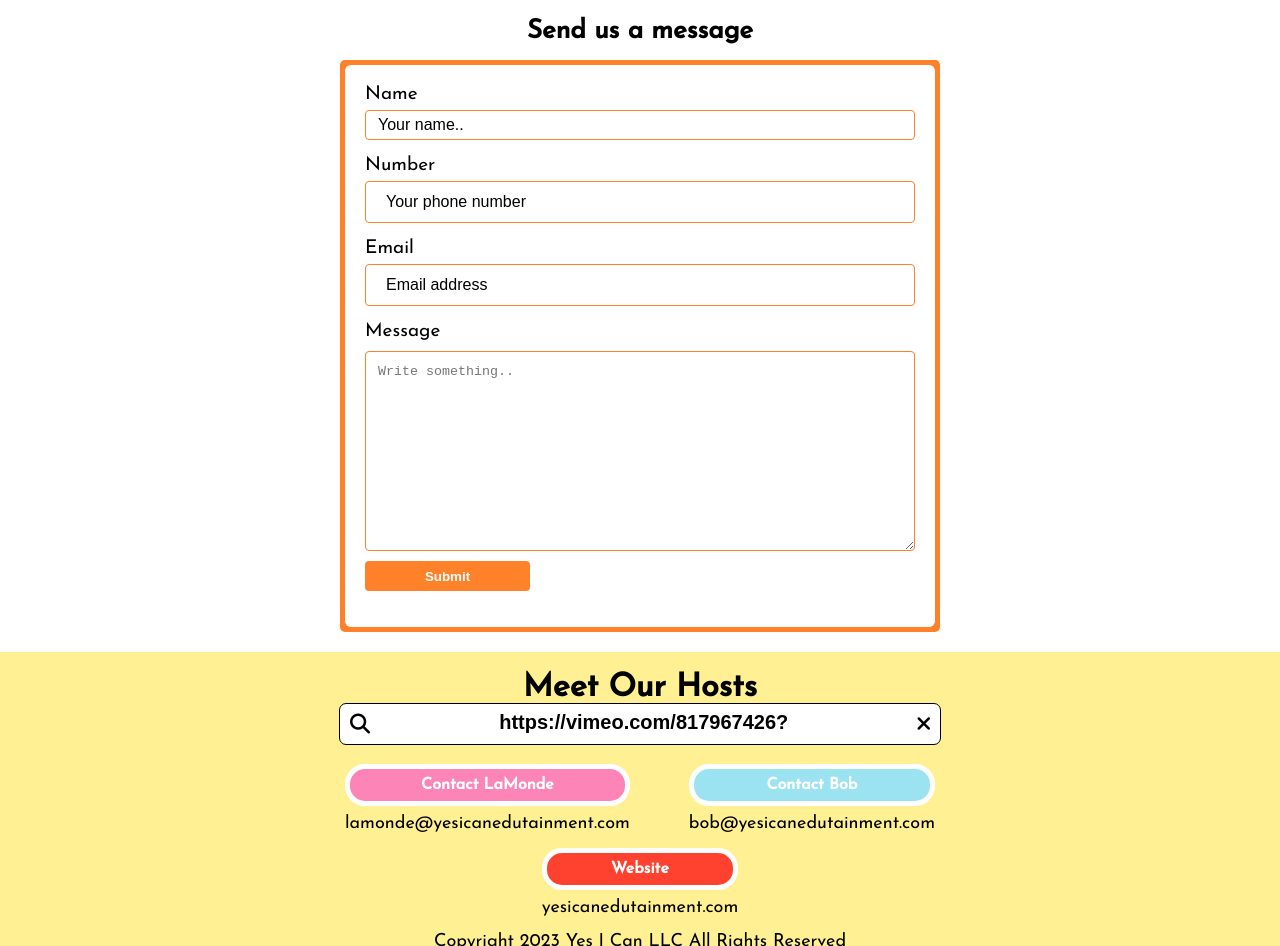
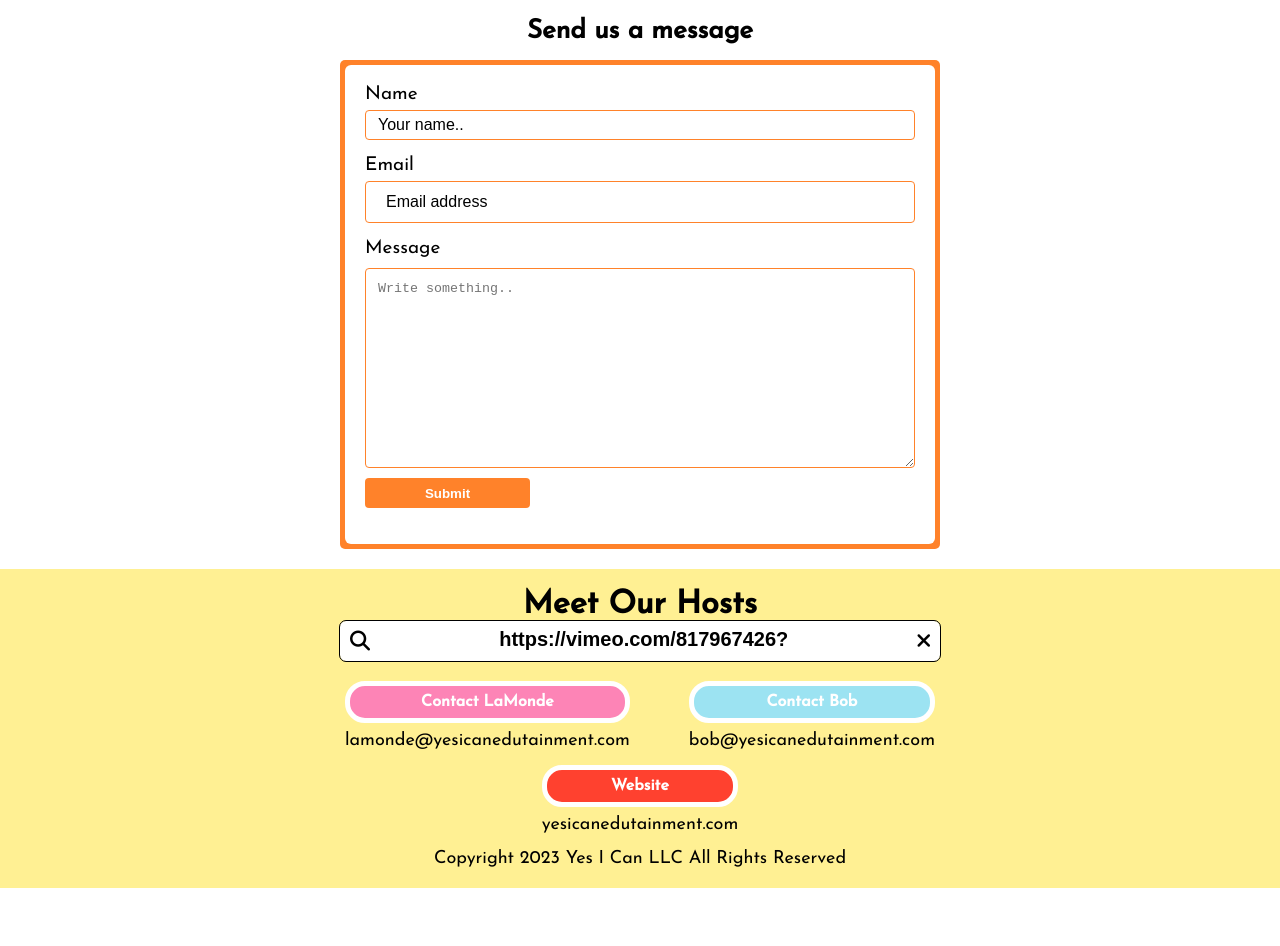
Before and after one commit to Igwe0001/cartoon, a plain HTML site: page index.html in a window 1280 px wide. Shown: the part 1665-2611 px from the top of the page. After the commit the page ends 2553 px from the top, so only its background shows below. Drawn offline with Linux system fonts and the light colour scheme.

Commit message:
input-removed

```diff
--- a/index.html
+++ b/index.html
@@ -79,14 +79,10 @@
         <div class="section__container contact__container">
 
             <h1>Send us a message</h1>
-
             <div class="container">
                 <form action="/action_page.php">
                     <label for="fname">Name</label>
                     <input type="text" id="name" name="name" placeholder="Your name..">
-
-                    <label for="number">Number</label>
-                    <input type="number" id="number" name="number" placeholder="Your phone number">
 
                     <label for="email">Email</label>
                     <input type="email" id="email" name="email" placeholder="Email address">
```
